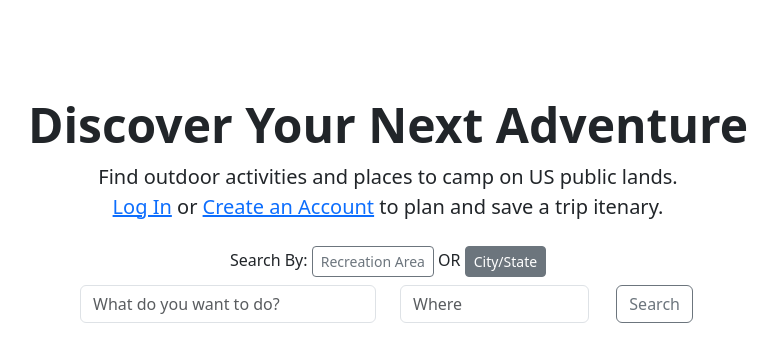
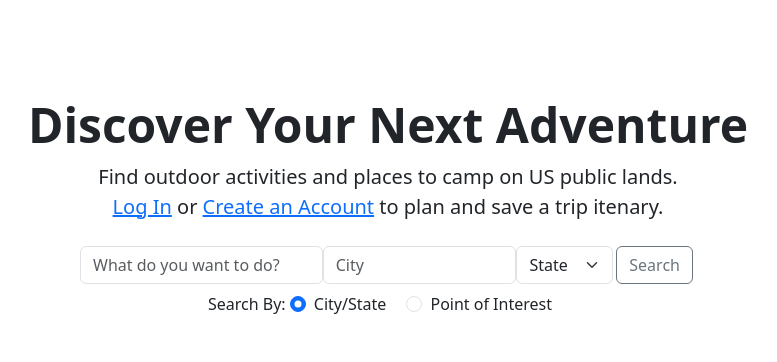
Before and after one commit to jat22/trip_od, a Flask app: page / in a window 1280 px wide. Shown: the part 56-418 px from the top of the page, without its empty margins (252-1029 px from the left). Run offline with Flask 3, Linux system fonts and the light colour scheme; parts of the project's set-up code (start-up, migrations or seed data) failed here and were passed over.

Commit message:
landing js updated

```diff
--- a/app.py
+++ b/app.py
@@ -2,12 +2,12 @@ from flask import Flask, redirect, render_template, url_for, request, flash, ses
 from flask_debugtoolbar import DebugToolbarExtension
 from sqlalchemy import and_
 from sqlalchemy.exc import IntegrityError
-import config, random
+import config, random, json
 
-
+from data import states
 from models import connect_db, db, User, Trip, Location, TripDay, DayActivity, UTripAct, UTripCamp, bcrypt, Activity
 from forms import CreateAccountForm, CreateTripForm, LoginForm, EditUserForm, DescriptionUpdateForm, TripUpdateForm
-from functions import search_by_location, get_location_details, display_date
+from functions import search_by_location, get_location_details, display_date, get_location_options, search_by_poi
 from background_url import loc_bg_imgs, act_bg_imgs
 
 app = Flask(__name__)
@@ -63,7 +63,7 @@ def show_home():
 
     # form = LoginForm()
 
-    return render_template("landing.html", user=g.user)
+    return render_template("landing.html", user=g.user, states=states)
 
 
 ################### USER VIEW FUNCTIONS #############################
@@ -531,9 +531,38 @@ def show_campground_location_details(location_id):
 
 ################### SEACH APIs ##########################
 
+@app.route("/search")
+def search():
+    data = json.loads(request.args.get('data'))
+    print(data)
+
+    if data.poi:
+        results = search_by_poi(data.term, data.poi)
+
+    else:
+        results = search_by_location(data.lat, data.lon, data.term)
+    # search_term = data.get("term")
+    # lat = data.get('lat')
+    # lon = data.get('lon')
+
+    # if location_type == "city-state":
+    #     results = search_city_state(
+    #         city
+    #     )
+
+    # if location_type == "recarea":
+    return "Hello"
+
+@app.route("/api/geolocation")
+def get_location():
+    city = request.args.get("city")
+    state = request.args.get("state")
+    location_options = get_location_options(city, state)
+
+    return jsonify(location_options)
 
 @app.route("/api/search")
-def search():
+def search_():
     """ main search function using location input from user """
 
     results = search_by_location(
--- /dev/null
+++ b/data.py
@@ -0,0 +1,53 @@
+
+states = [
+    'AL',  # Alabama
+    'AK',  # Alaska
+    'AZ',  # Arizona
+    'AR',  # Arkansas
+    'CA',  # California
+    'CO',  # Colorado
+    'CT',  # Connecticut
+    'DE',  # Delaware
+    'FL',  # Florida
+    'GA',  # Georgia
+    'HI',  # Hawaii
+    'ID',  # Idaho
+    'IL',  # Illinois
+    'IN',  # Indiana
+    'IA',  # Iowa
+    'KS',  # Kansas
+    'KY',  # Kentucky
+    'LA',  # Louisiana
+    'ME',  # Maine
+    'MD',  # Maryland
+    'MA',  # Massachusetts
+    'MI',  # Michigan
+    'MN',  # Minnesota
+    'MS',  # Mississippi
+    'MO',  # Missouri
+    'MT',  # Montana
+    'NE',  # Nebraska
+    'NV',  # Nevada
+    'NH',  # New Hampshire
+    'NJ',  # New Jersey
+    'NM',  # New Mexico
+    'NY',  # New York
+    'NC',  # North Carolina
+    'ND',  # North Dakota
+    'OH',  # Ohio
+    'OK',  # Oklahoma
+    'OR',  # Oregon
+    'PA',  # Pennsylvania
+    'RI',  # Rhode Island
+    'SC',  # South Carolina
+    'SD',  # South Dakota
+    'TN',  # Tennessee
+    'TX',  # Texas
+    'UT',  # Utah
+    'VT',  # Vermont
+    'VA',  # Virginia
+    'WA',  # Washington
+    'WV',  # West Virginia
+    'WI',  # Wisconsin
+    'WY'   # Wyoming
+]
--- a/functions.py
+++ b/functions.py
@@ -72,14 +72,29 @@ def geolocation_search(city, state):
                             "countrySubdivision" : state,
 							"entityTypeSet" : "Municipality"
                         })
-    return resp.json()
 
-def get_coordinates(city, state):
+
+
+    return resp.json().get("results")
+
+def get_location_options(city, state):
     """ given a city and state, lat/long coordinates are returned."""
 
     data = geolocation_search(city, state)
-    coordinates = [result.get("position") for result in data.get("results")]
-    return coordinates
+
+    location_options = [
+        {
+            "city" : city.get("address").get("municipality"),
+            "state" : city.get("address").get("countrySubdivision"),
+            "cords" :
+            {
+                "lat" : city.get("position").get("lat"),
+                "lon" : city.get("position").get("lon")
+            }
+        }
+        for city in data]
+
+    return location_options
 
 
 
--- /dev/null
+++ b/static/landing.js
@@ -0,0 +1,92 @@
+const $searchButton = $("#search-btn");
+const $term = $("#term");
+const $cityStateSearch = $("#city-state-search");
+const $poiSearch = $("#poi-search");
+const $city = $("#city");
+const $state = $("#state");
+const $locationRadioBtns = $("#location-radio-btns")
+const $poiRadio = $("#poi-radio")
+const $poi = $("#poi")
+const $cityStateRadio = $("#city-state-radio");
+const $popUpForm = $(".pop-up-form");
+const $cityOptionList = $("#city-options");
+
+$locationRadioBtns.on("click", handleRadio)
+$searchButton.on("click", handleSearch)
+$cityOptionList.on("click", handleSelectCity)
+
+function doSearch(data){
+	const searchData = JSON.stringify(data);
+	window.location.href = `/search?data=${encodeURIComponent(searchData)}`
+}
+
+function handleRadio(e){
+	if($cityStateRadio.is(" :checked")){
+		$cityStateSearch.removeClass('d-none');
+		$poiSearch.addClass('d-none');
+	}
+	if($poiRadio.is(" :checked")){
+		console.log("poi checked")
+		$poiSearch.removeClass('d-none');
+		$cityStateSearch.addClass('d-none');
+
+	}
+}
+
+async function handleSearch(e){
+	e.preventDefault();
+
+	if($cityStateRadio.is(":checked")){
+		const resp = await axios.get("/api/geolocation", {params :
+			{
+				city : $city.val(),
+				state : $state.val()
+			}
+		});
+
+		const exactMatch = resp.data.filter((city)=>(
+					city.city.toLowerCase() === $city.val().toLowerCase()
+					&&
+					city.state.toLowerCase() === $state.val().toLowerCase())
+				)
+
+
+		if(exactMatch.length === 1){
+			console.log(exactMatch)
+			const searchData = {
+				term : $term.val(),
+				lat : exactMatch[0].cords.lat,
+				lon : exactMatch[0].cords.lon
+			};
+			doSearch(searchData);
+		} else{
+			resp.data.forEach((city) => {
+				$cityOptions.append(
+					`<li class="list-group-item list-group-item-action" data-lon="${city.cords.lon}" data-lat="${city.cords.lat}">
+						${city.city}, ${city.state}
+					</li>`
+				)
+			})
+			$popUpForm.removeClass("d-none")
+		}
+	} else{
+		const searchData =
+			{
+				term : $term.val(),
+				poi : $poi.val()
+			}
+
+		doSearch(searchData);
+	}
+}
+
+function handleSelectCity(e){
+	const searchData =
+		{
+			term : $term,
+			lon : $(e.target).data('lon'),
+			lat : $(e.target).data('lat')
+		};
+
+	doSearch(searchData)
+}
--- a/templates/base.html
+++ b/templates/base.html
@@ -47,5 +47,8 @@
 
 	<script src="https://cdn.jsdelivr.net/npm/@popperjs/core@2.11.8/dist/umd/popper.min.js" integrity="sha384-I7E8VVD/ismYTF4hNIPjVp/Zjvgyol6VFvRkX/vR+Vc4jQkC+hVqc2pM8ODewa9r" crossorigin="anonymous"></script>
 	<script src="https://cdn.jsdelivr.net/npm/bootstrap@5.3.0/dist/js/bootstrap.min.js" integrity="sha384-fbbOQedDUMZZ5KreZpsbe1LCZPVmfTnH7ois6mU1QK+m14rQ1l2bGBq41eYeM/fS" crossorigin="anonymous"></script>
+	<script src="https://code.jquery.com/jquery-3.7.0.min.js" integrity="sha256-2Pmvv0kuTBOenSvLm6bvfBSSHrUJ+3A7x6P5Ebd07/g=" crossorigin="anonymous"></script>
+	<script src="https://cdn.jsdelivr.net/npm/axios/dist/axios.min.js"></script>
+	{% block scripts %}{% endblock %}
 </body>
 </html>
--- a/templates/landing.html
+++ b/templates/landing.html
@@ -12,32 +12,69 @@
 		{% else %}
 	  		<p class="lead mb-4">Find outdoor activities and places to camp on US public lands. <a href="/login">Log In</a> or <a href="/users/new">Create an Account</a> to plan and save a trip itenary.</p>
 		{% endif %}
-	  	<form action="/search">
-			<div class="container mb-2">
-				<span>Search By:</span>
-					<input class="btn-check m-0" type="radio" id="park-name-radio" name="park-name-radio">
-					<label class="btn btn-outline-secondary btn-sm m-0" for="park-name-radio">
-						Recreation Area
-					</label>
-					<span>OR</span>
-					<input class="btn-check m-0" type="radio" id="city-state-radio" name="city-state-radio">
-					<label class="btn btn-secondary btn-sm m-0" for="city-state-radio">
+	  	<form width:"75%" action="/search">
+			<div class="row">
+				<div class="col-5 mr-1 p0">
+					<input class="form-control m-0" id="term" type="text" name="term" placeholder="What do you want to do?">
+				</div>
+				<div class="col-5 ml-1 p-0" id="city-state-search">
+					<div class="row">
+						<div class="col-8 m-0 p-0">
+							<input class="form-control m-0" id="city" type="text" name="city" placeholder="City">
+						</div>
+						<div class="col-4 m-0 p-0">
+							<select class="form-select m-0" id="state">
+								<option selected>State</option>
+								{% for state in states %}
+								<option>{{ state }}</option>
+								{% endfor %}
+							</select>
+						</div>
+					</div>
+				</div>
+				<div class="col-5 ml-1 p-0 d-none" id="poi-search">
+					<div class="row">
+						<input type="text" class="form-control m-0" id="poi" name="point-of-interest" placeholder="Point of Interest">
+					</div>
+				</div>
+				<div class="col-2">
+					<button class="btn btn-outline-secondary" id="search-btn">Search</button>
+				</div>
+			</div>
+			<div class="container mt-2" id="location-radio-btns">
+				<span class="mr-2">Search By:</span>
+				<div class="form-check form-check-inline">
+					<input class="form-check-input" type="radio" id="city-state-radio" name="location-type" value="city-state" checked>
+					<label class="form-check-label" for="city-state-radio">
 						City/State
 					</label>
-			</div>
-			<div class="row">
-				<div class="col-6">
-					<input class="form-control" id="activity" type="text" placeholder="What do you want to do?">
 				</div>
-				<div class="col-4">
-					<input class="form-control" id="location" type="text" placeholder="Where"">
-				</div>
-				<div class="col-2">
-					<button class="btn btn-outline-secondary">Search</button>
+				<div class="form-check form-check-inline">
+					<input class="form-check-input" type="radio" id="poi-radio" name="location-type" value="recarea">
+					<label class="form-check-label" for="poi-radio">
+					Point of Interest
+					</label>
 				</div>
 			</div>
 	  	</form>
 	</div>
 </div>
 
+<div class="position-fixed top-0 start-0 d-flex align-items-center justify-content-center d-none pop-up-form" style="height: 100vh; width: 100vw;">
+	<div class="col-3"></div>
+	<div class="col-6">
+		<div class="container card bg-info bg-opacity-75">
+			<div class="card-body">
+				<h3>Confirm City</h3>
+				<ul class="list-group" id="city-options">
+				</ul>
+			</div>
+		</div>
+	</div>
+	<div class="col-3"></div>
+</div>
+
 {% endblock %}
+{% block scripts %}
+<script src="/static/landing.js"></script>
+{% endblock %}
```
Also changed, not shown: apiSchema.txt (+14 -0 lines), functions_new.py (added).
